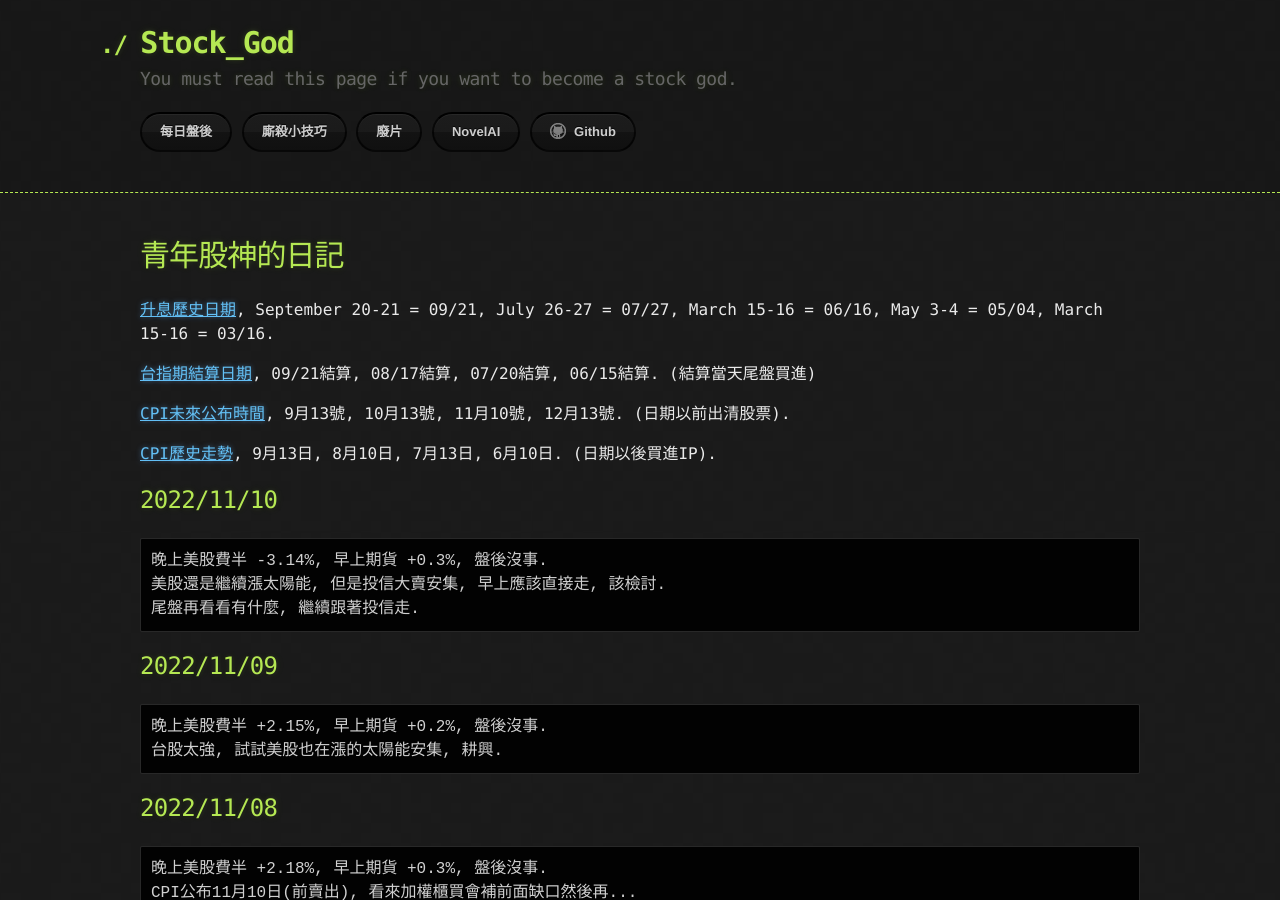
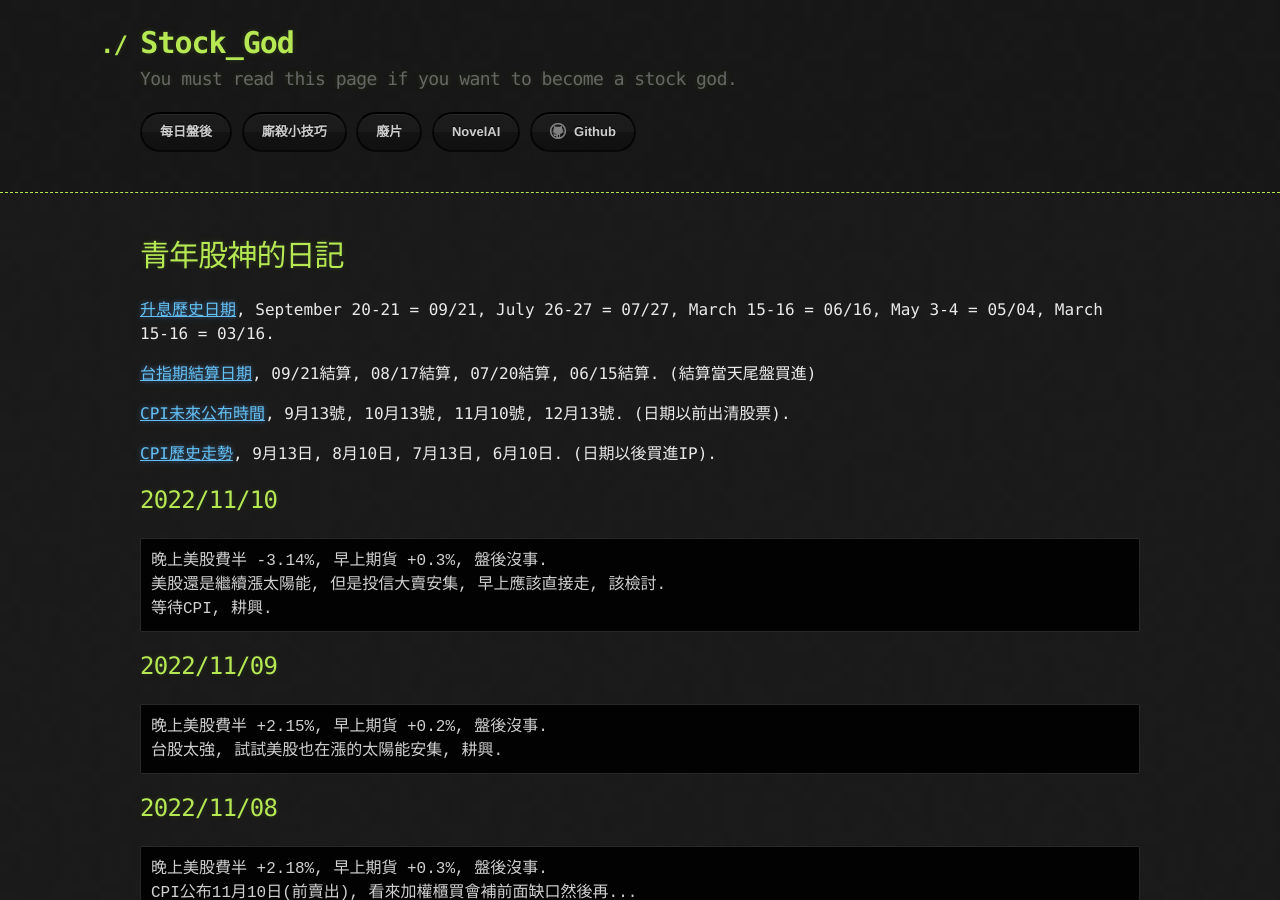
Before and after one commit to lepg5487/Stock_God, a Jekyll site: the page built from index.md, in a window 1280 px wide and 900 px high. Built offline with Jekyll 4.4.1, drawn with Linux system fonts in a browser that asks for light colours; our own code applies the rules of GitHub Pages for plain Markdown files.

Commit message:
Update index.md

````diff
--- a/index.md
+++ b/index.md
@@ -16,7 +16,7 @@ layout: testlayouts
 ```
 晚上美股費半 -3.14%, 早上期貨 +0.3%, 盤後沒事.
 美股還是繼續漲太陽能, 但是投信大賣安集, 早上應該直接走, 該檢討.
-尾盤再看看有什麼, 繼續跟著投信走.
+等待CPI, 耕興.
 ```
 
 ## 2022/11/09
````
